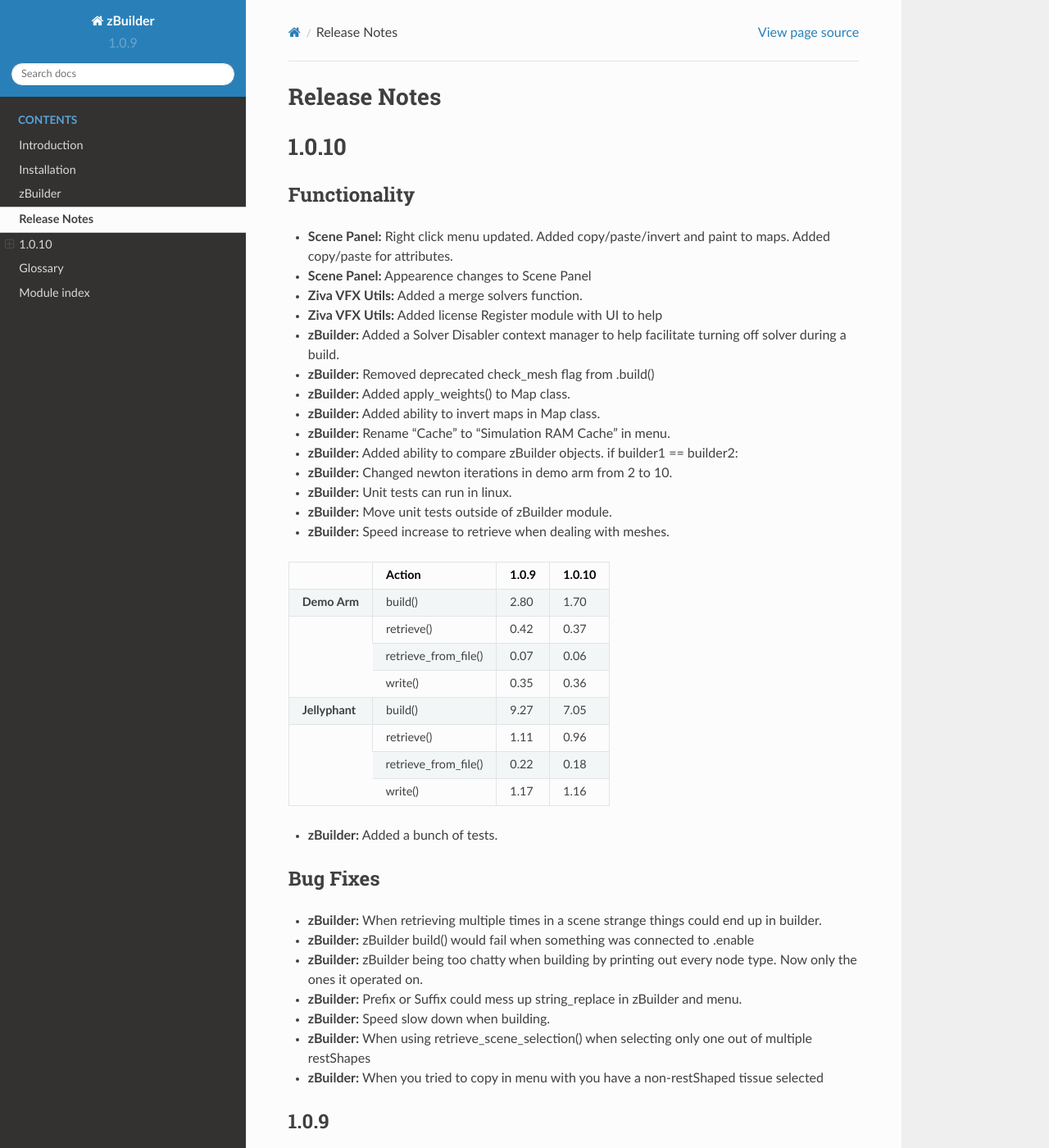
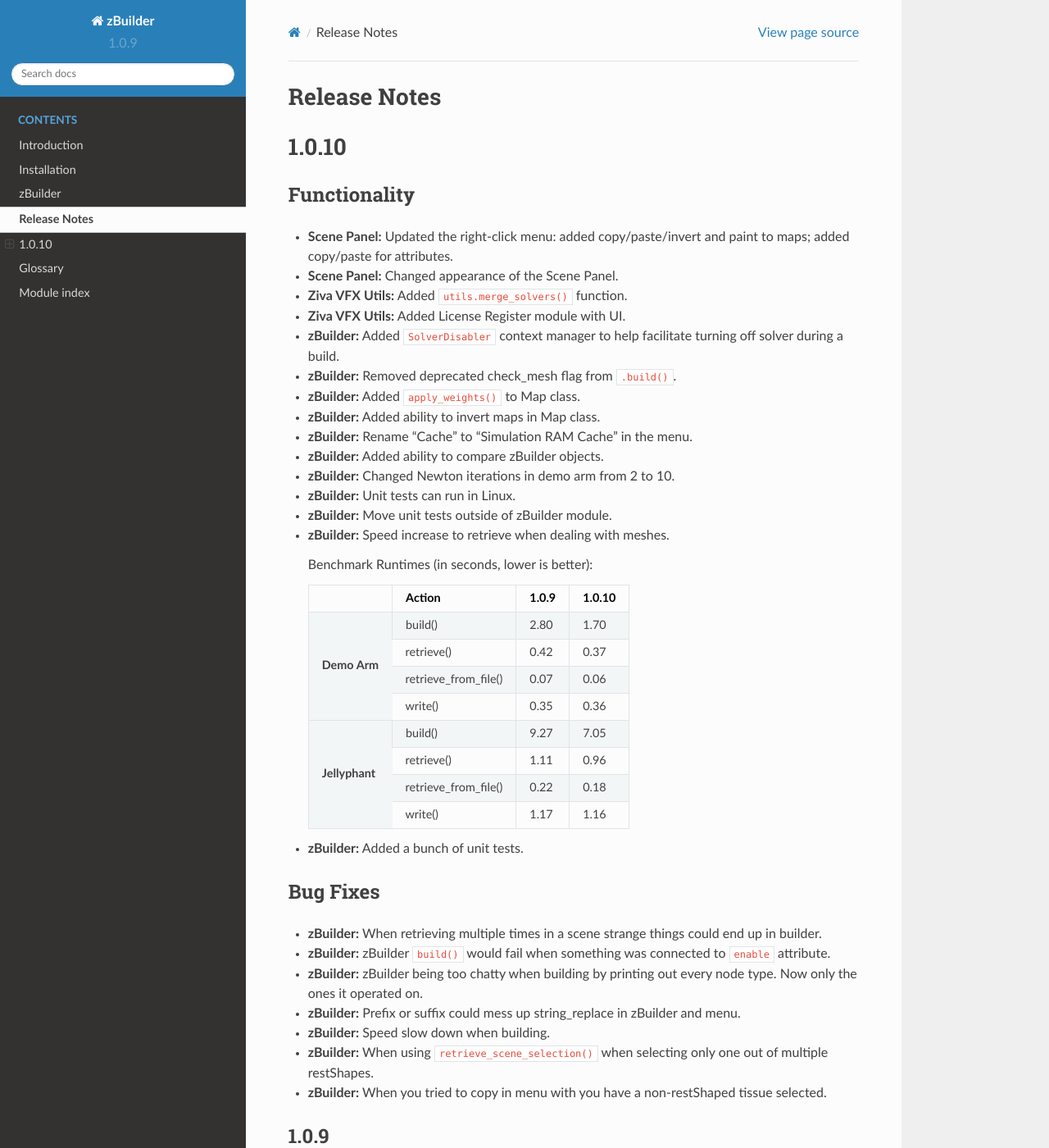
Before and after one commit to Unity-Technologies/ziva-vfx-utils, a Sphinx documentation site: the page built from docs/release.rst, in a window 1280 px wide and 1400 px high. Shown: the whole window at 82% size. Built offline with Sphinx 7.4.7 and the Read the Docs theme 2.0.0, drawn with Linux system fonts in a browser that asks for light colours.

Commit message:
VFXACT-460 Update texts according to PR comments
1. Add release ntoes style comments, to align with the one in worldtree
repo.
2. Change release notes sentense to imperative style.
3. Add missing period.
4. Fix grammar error or typos
5. Adjust benchmark table indentation and format.

```diff
--- a/docs/release.rst
+++ b/docs/release.rst
@@ -1,58 +1,68 @@
 Release Notes
 =============
+
+.. == STYLE ==
+.. For consistency, prefer to use an imperative stlye, like:
+.. - Add a new widget for pies.
+.. - Fix broken rendering.
+.. - Allow foo.
+.. For bug fixes, just say what the bug was. e.g.
+.. - Broken rendering on tissue blah blah.
+.. - Fibers will not generate on tissues with multiple components.
 
 1.0.10
 ======
 
 Functionality
 -------------
-- **Scene Panel:** Right click menu updated.  Added copy/paste/invert and paint to maps. Added copy/paste for attributes.
-- **Scene Panel:** Appearence changes to Scene Panel
-- **Ziva VFX Utils:** Added a merge solvers function.
-- **Ziva VFX Utils:** Added license Register module with UI to help
-- **zBuilder:** Added a Solver Disabler context manager to help facilitate turning off solver during a build.
-- **zBuilder:** Removed deprecated check_mesh flag from .build()
-- **zBuilder:** Added apply_weights() to Map class.
+- **Scene Panel:** Updated the right-click menu: added copy/paste/invert and paint to maps; added copy/paste for attributes.
+- **Scene Panel:** Changed appearance of the Scene Panel.
+- **Ziva VFX Utils:** Added ``utils.merge_solvers()`` function.
+- **Ziva VFX Utils:** Added License Register module with UI.
+- **zBuilder:** Added ``SolverDisabler`` context manager to help facilitate turning off solver during a build.
+- **zBuilder:** Removed deprecated check_mesh flag from ``.build()``.
+- **zBuilder:** Added ``apply_weights()`` to Map class.
 - **zBuilder:** Added ability to invert maps in Map class.
-- **zBuilder:** Rename "Cache" to "Simulation RAM Cache" in menu.
-- **zBuilder:** Added ability to compare zBuilder objects. if builder1 == builder2:
-- **zBuilder:** Changed newton iterations in demo arm from 2 to 10.
-- **zBuilder:** Unit tests can run in linux.
+- **zBuilder:** Rename "Cache" to "Simulation RAM Cache" in the menu.
+- **zBuilder:** Added ability to compare zBuilder objects.
+- **zBuilder:** Changed Newton iterations in demo arm from 2 to 10.
+- **zBuilder:** Unit tests can run in Linux.
 - **zBuilder:** Move unit tests outside of zBuilder module.
 - **zBuilder:** Speed increase to retrieve when dealing with meshes.
 
+  Benchmark Runtimes (in seconds, lower is better):
 
-+-------------------+------------------------+--------------------+-------------------+
-|                   | Action                 | 1.0.9              | 1.0.10            |
-+===================+========================+====================+===================+
-|   **Demo Arm**    | build()                | 2.80               | 1.70              |
-+-------------------+------------------------+--------------------+-------------------+
-|                   | retrieve()             | 0.42               | 0.37              |
-+                   +------------------------+--------------------+-------------------+
-|                   | retrieve_from_file()   | 0.07               | 0.06              |
-+                   +------------------------+--------------------+-------------------+
-|                   | write()                | 0.35               | 0.36              |
-+-------------------+------------------------+--------------------+-------------------+
-|   **Jellyphant**  | build()                | 9.27               | 7.05              |
-+-------------------+------------------------+--------------------+-------------------+
-|                   | retrieve()             | 1.11               | 0.96              |
-+                   +------------------------+--------------------+-------------------+
-|                   | retrieve_from_file()   | 0.22               | 0.18              |
-+                   +------------------------+--------------------+-------------------+
-|                   | write()                | 1.17               | 1.16              |
-+-------------------+------------------------+--------------------+-------------------+
+  +-------------------+------------------------+--------------------+-------------------+
+  |                   | Action                 | 1.0.9              | 1.0.10            |
+  +===================+========================+====================+===================+
+  |   **Demo Arm**    | build()                | 2.80               | 1.70              |
+  +                   +------------------------+--------------------+-------------------+
+  |                   | retrieve()             | 0.42               | 0.37              |
+  +                   +------------------------+--------------------+-------------------+
+  |                   | retrieve_from_file()   | 0.07               | 0.06              |
+  +                   +------------------------+--------------------+-------------------+
+  |                   | write()                | 0.35               | 0.36              |
+  +-------------------+------------------------+--------------------+-------------------+
+  |   **Jellyphant**  | build()                | 9.27               | 7.05              |
+  +                   +------------------------+--------------------+-------------------+
+  |                   | retrieve()             | 1.11               | 0.96              |
+  +                   +------------------------+--------------------+-------------------+
+  |                   | retrieve_from_file()   | 0.22               | 0.18              |
+  +                   +------------------------+--------------------+-------------------+
+  |                   | write()                | 1.17               | 1.16              |
+  +-------------------+------------------------+--------------------+-------------------+
 
-- **zBuilder:** Added a bunch of tests.
+- **zBuilder:** Added a bunch of unit tests.
 
 Bug Fixes
 ---------
 - **zBuilder:** When retrieving multiple times in a scene strange things could end up in builder.
-- **zBuilder:** zBuilder build() would fail when something was connected to .enable
-- **zBuilder:** zBuilder being too chatty when building by printing out every node type.  Now only the ones it operated on.
-- **zBuilder:** Prefix or Suffix could mess up string_replace in zBuilder and menu.
+- **zBuilder:** zBuilder ``build()`` would fail when something was connected to ``enable`` attribute.
+- **zBuilder:** zBuilder being too chatty when building by printing out every node type. Now only the ones it operated on.
+- **zBuilder:** Prefix or suffix could mess up string_replace in zBuilder and menu.
 - **zBuilder:** Speed slow down when building.
-- **zBuilder:** When using retrieve_scene_selection() when selecting only one out of multiple restShapes
-- **zBuilder:** When you tried to copy in menu with you have a non-restShaped tissue selected
+- **zBuilder:** When using ``retrieve_scene_selection()`` when selecting only one out of multiple restShapes.
+- **zBuilder:** When you tried to copy in menu with you have a non-restShaped tissue selected.
 
 1.0.9
 -----
```
